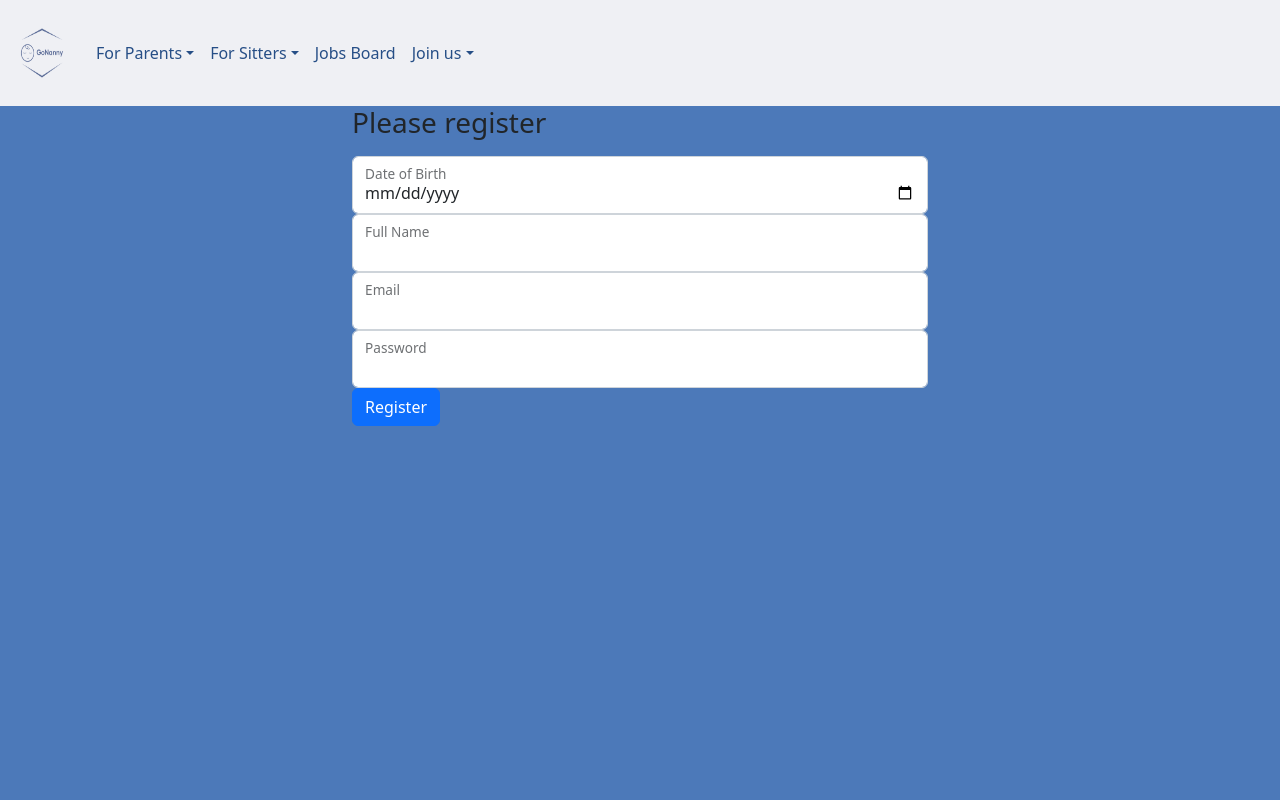
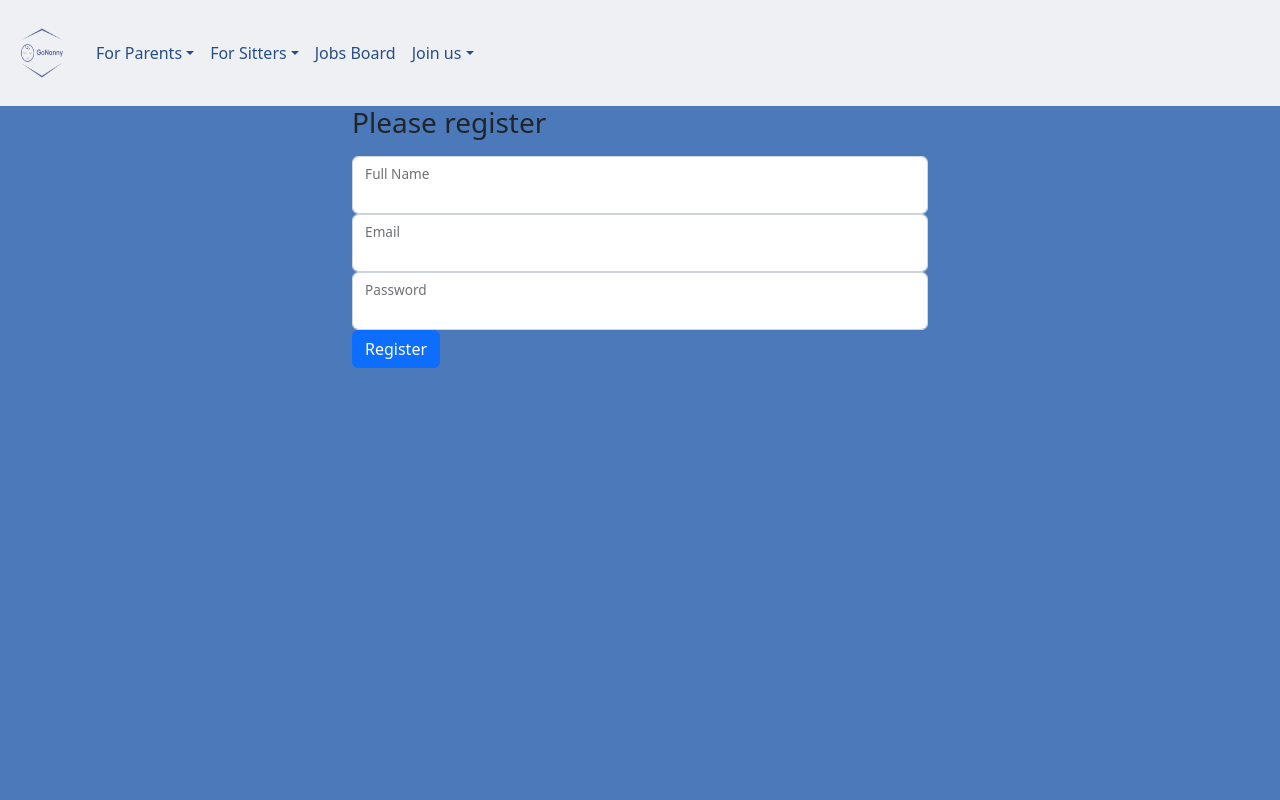
Before and after one commit to todorr92/GoNannt, a React (Vite) app in the folder client/: page /signup in a window 1280 px wide. Shown: the top 800 px of the page. Built offline with nearby package versions, Linux system fonts and the light colour scheme.

Commit message:
removed date field from signup form

```diff
--- a/client/src/pages/Signup.jsx
+++ b/client/src/pages/Signup.jsx
@@ -7,10 +7,6 @@
         <div className="container" id="join-us-container">
           <form id="register">
             <h1 className="h3 mb-3">Please register</h1>
-            <div className="form-floating">
-              <input type="date" className="form-control" id="date-of-birth" />
-              <label htmlFor="date-of-birth">Date of Birth</label>
-            </div>
             <div className="form-floating">
               <input type="text" className="form-control" id="name" />
               <label htmlFor="name">Full Name</label>
```
